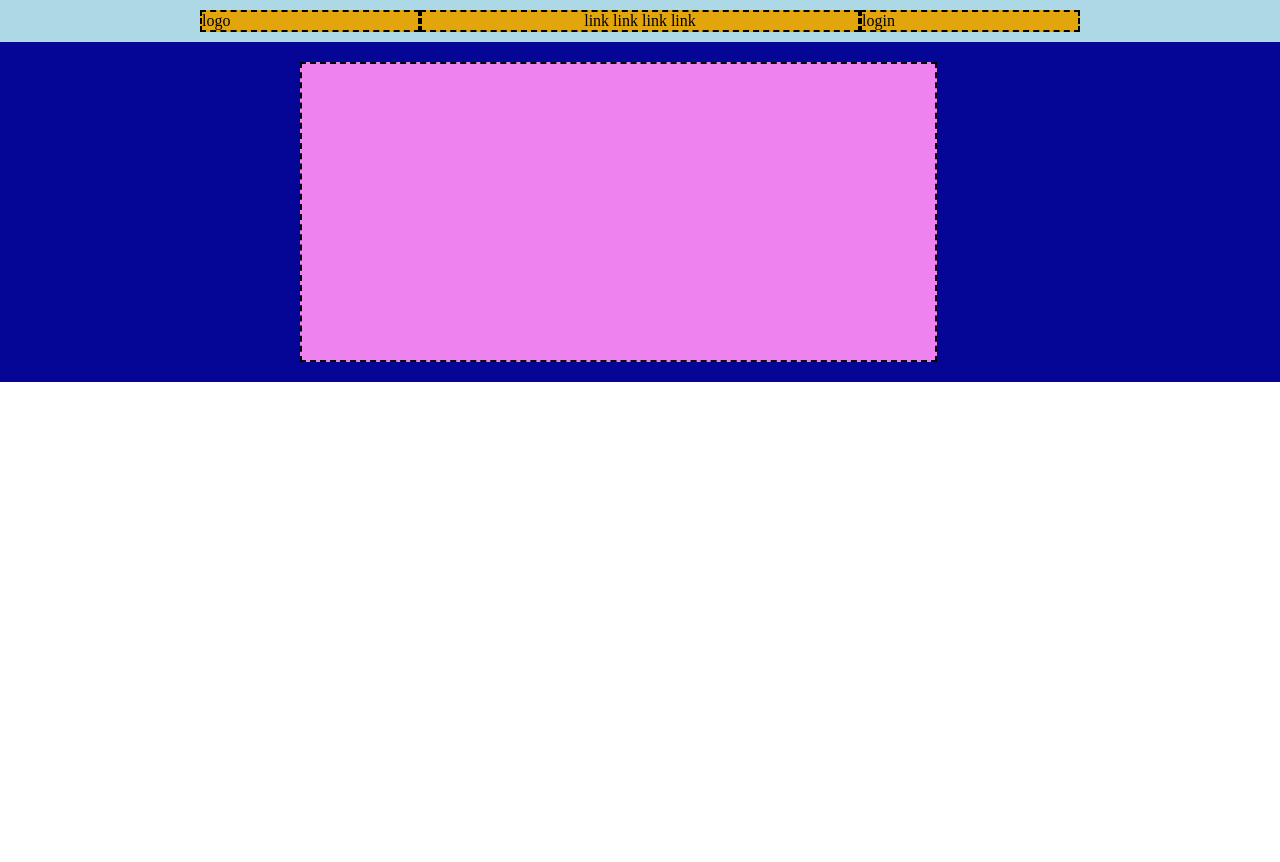
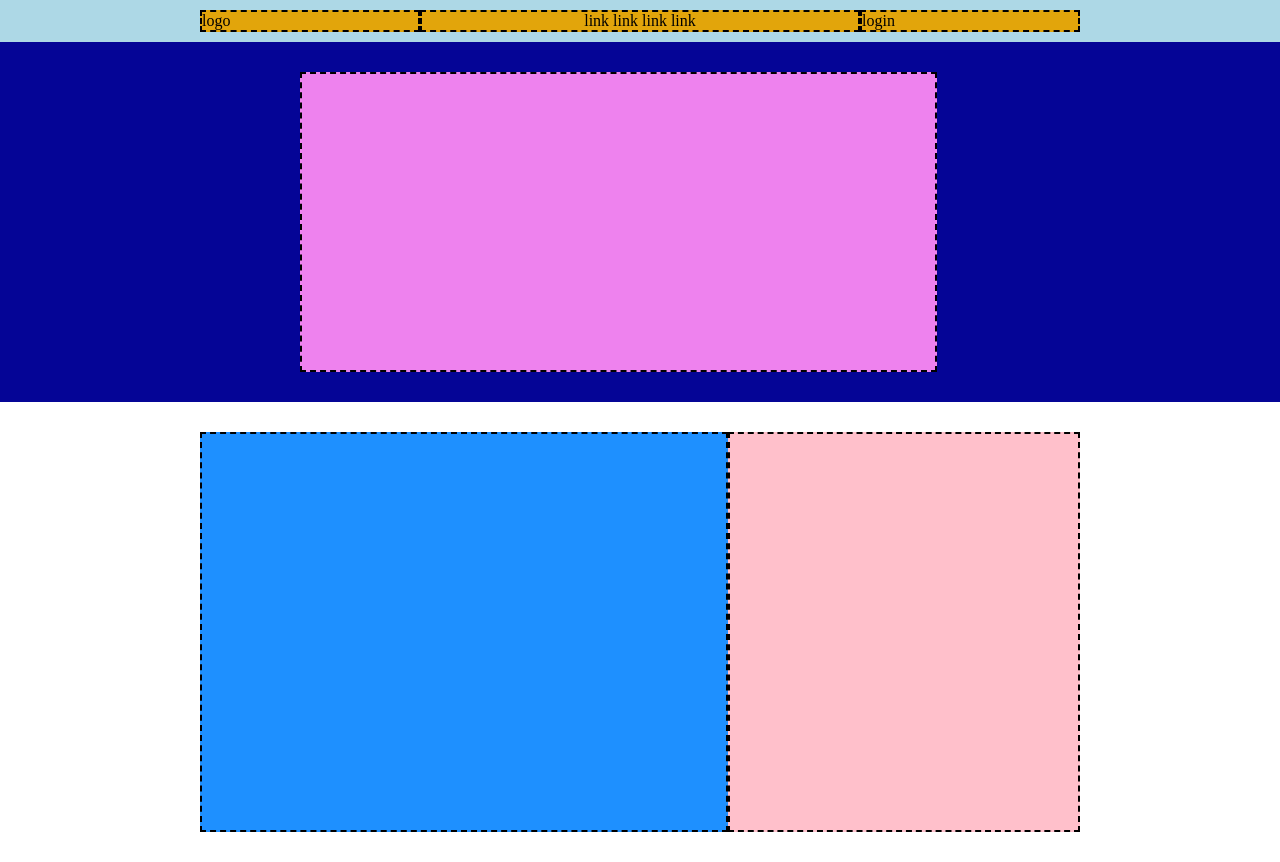
Before and after one commit to ceccobell/htmlcss-struttura-discord, a plain HTML site: page index.html in a window 1280 px wide. Before the commit the page ends 800 px from the top, so only its background shows below. Drawn offline with Linux system fonts and the light colour scheme.

Commit message:
[UPD] inserito secondo layout del main

```diff
--- a/css/style.css
+++ b/css/style.css
@@ -41,6 +41,20 @@ li {
     border: 2px dashed black;
 }
 
+.col-60 {
+    width: 60%;
+    height: 400px;
+    background-color: #1E90FF;
+    border: 2px dashed black;
+}
+
+.col-40 {
+    width: 40%;
+    height: 400px;
+    background-color: #FFC0CB;
+    border: 2px dashed black;
+}
+
 .lightblue {
     background-color: lightblue;
     padding: 10px 200px 10px 200px;
@@ -48,5 +62,15 @@ li {
 
 .blue {
     background-color: rgb(5, 5, 150);
-    padding: 20px 0px 20px 300px;
+    padding: 30px 0px 30px 300px;
 }
+
+.white {
+    background-color: white;
+    padding: 30px 200px 30px 200px;
+}
+
+.lightgrey {
+    background-color: lightgrey;
+    padding: 30px 200px 30px 200px;
+}
--- a/index.html
+++ b/index.html
@@ -28,6 +28,14 @@
             <div class="row blue">
                 <div class="col"></div>
             </div>
+
+        <div class="container">
+            <div class="row white">
+                <div class="col-60"></div>
+                <div class="col-40"></div>
+            </div>
+
+
     </main>
 
     <footer>
```
